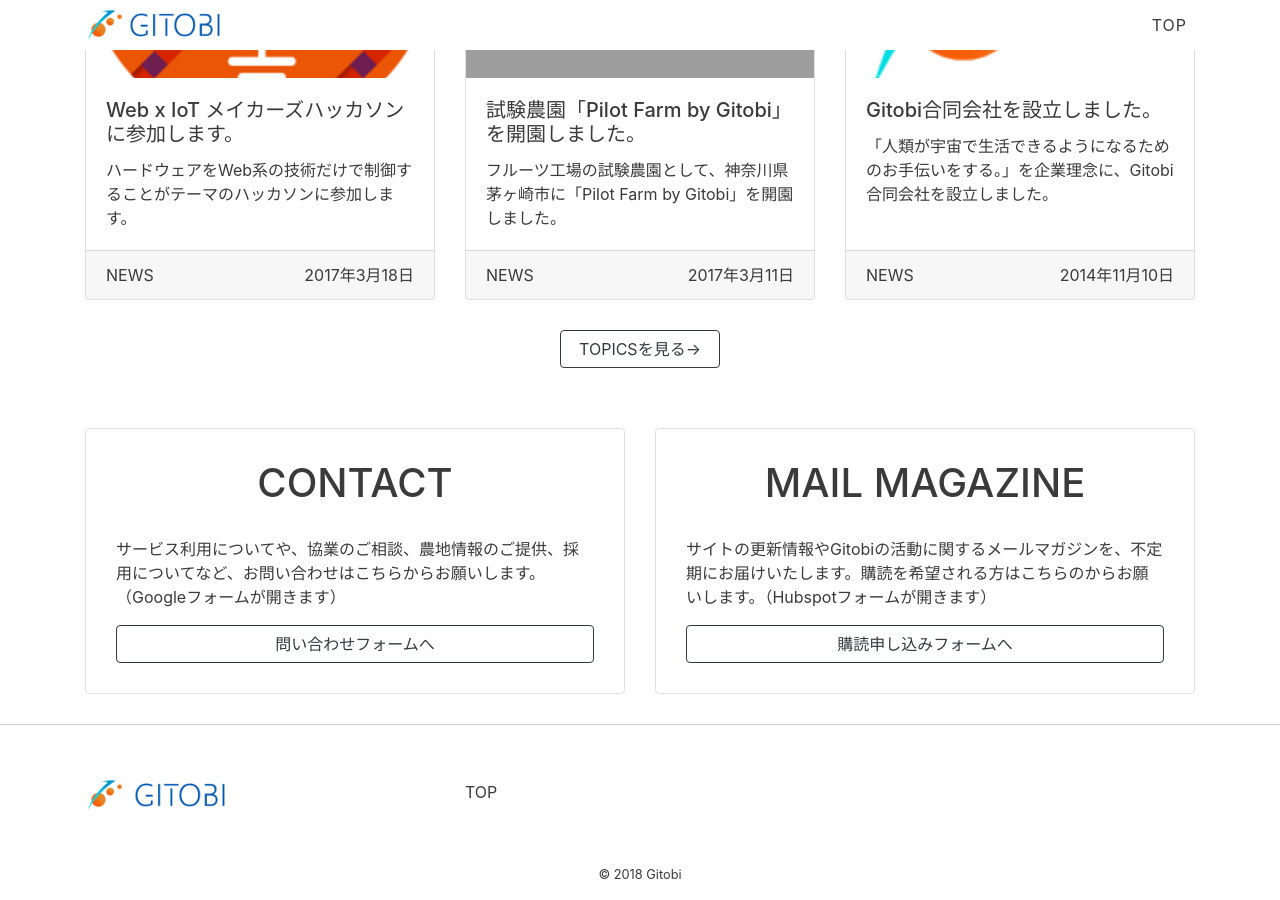
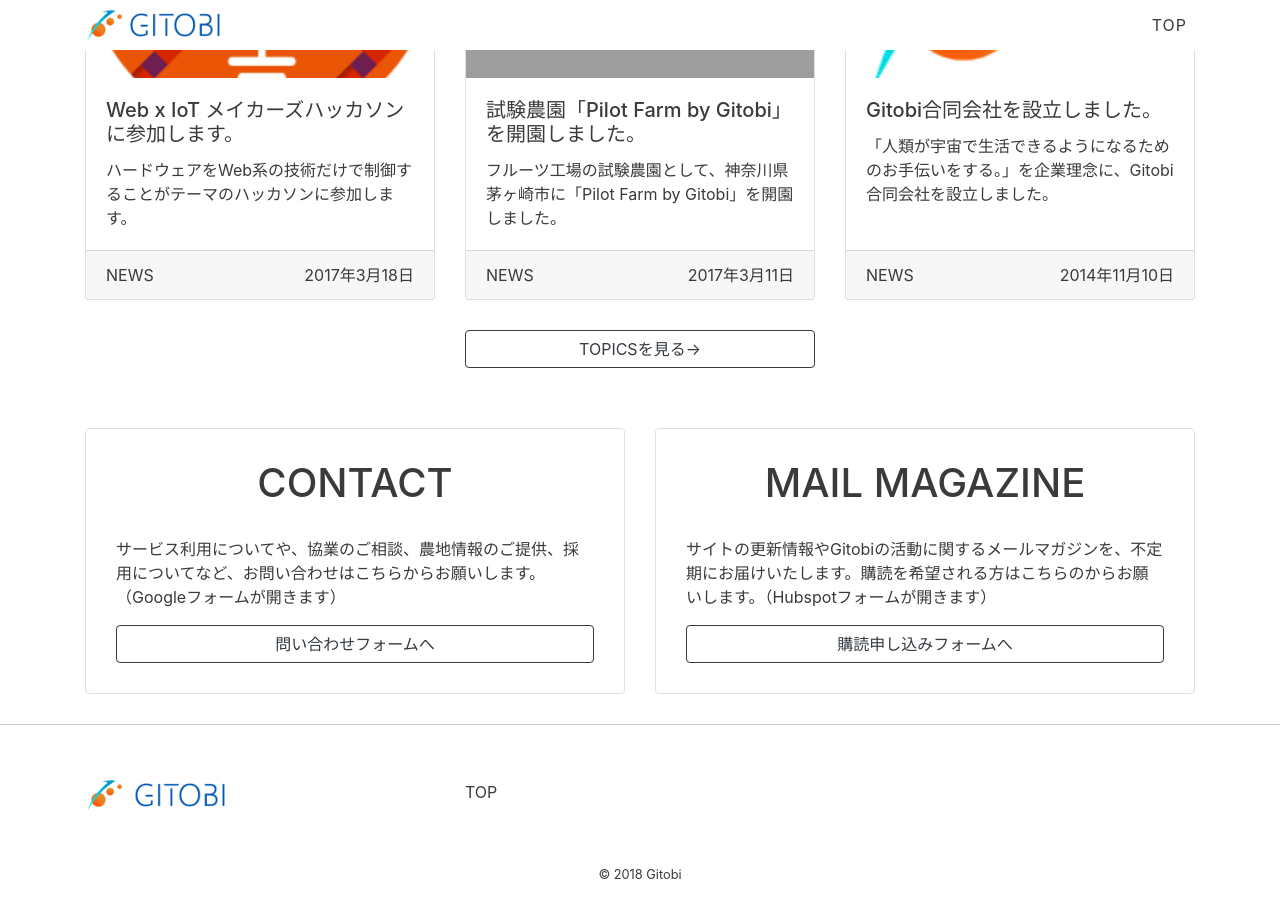
Before and after one commit to gitobi/gitobi.github.io, a Jekyll site: the page built from index.html, in a window 1280 px wide and 900 px high, scrolled down 1981 px. Built offline with Jekyll 4.4.1, drawn with Linux system fonts in a browser that asks for light colours; nearby versions of some CDN libraries; grey boxes are pictures that could not be loaded.

Commit message:
Fix topics button size on top

```diff
--- a/_layouts/home.html
+++ b/_layouts/home.html
@@ -73,7 +73,7 @@ layout: default
                 {% endfor %}
             </div>
             <div class="row">
-                <div class="col-sm-12 col-md-2 offset-md-5">
+                <div class="col-sm-12 col-md-4 offset-md-4">
                     <a href="#" class="btn btn-outline-dark btn-block" role="button">TOPICSを見る→</a>
                 </div>
             </div>
```
